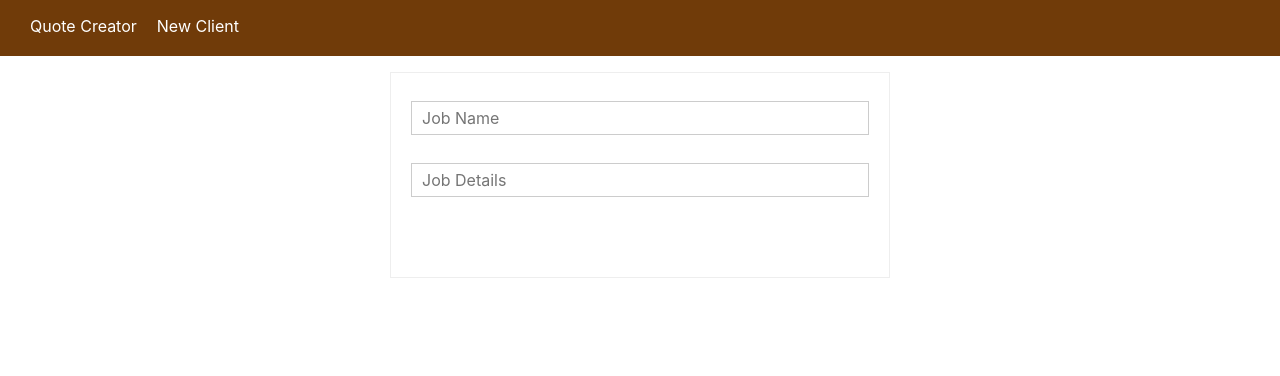
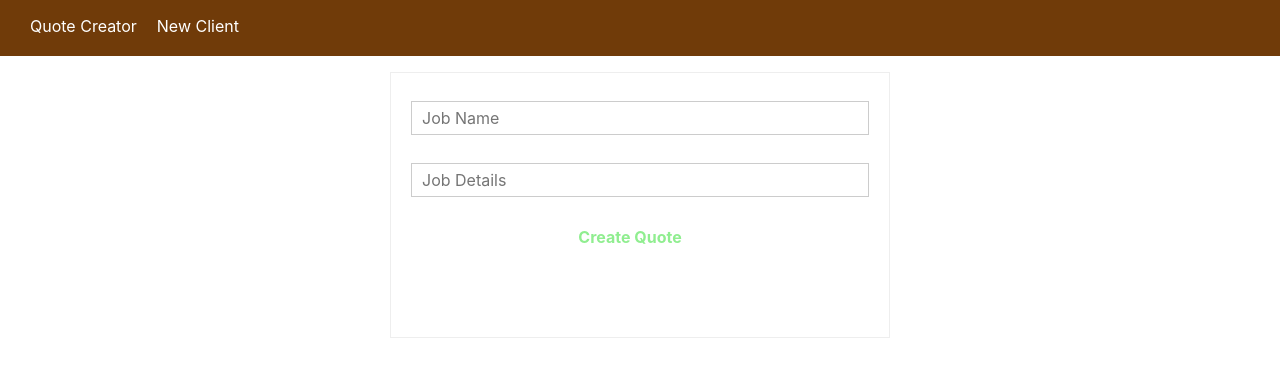
Before and after one commit to WillisMeow/quote, a React (Create React App) app: page /newquote in a window 1280 px wide. Shown: the top 376 px of the page. Built offline with nearby package versions, Linux system fonts and the light colour scheme.

Commit message:
added quoteSubmitHandler to NewQuote.js

```diff
--- a/src/containers/QuoteCreator/Client/Client.js
+++ b/src/containers/QuoteCreator/Client/Client.js
@@ -117,10 +117,8 @@ class Client extends Component {
         for (let formElementIdentifier in this.props.clientForm) {
             formData[formElementIdentifier] = this.props.clientForm[formElementIdentifier].value
         }
-        const clientData = {
-            client: formData
-        }
-        this.props.onSubmitQuote(clientData);
+        console.log(formData)
+        /* this.props.onSubmitQuote(clientData); */
         this.props.history.push("/newquote");
     }
 
--- a/src/containers/QuoteCreator/Quote/NewQuote.js
+++ b/src/containers/QuoteCreator/Quote/NewQuote.js
@@ -147,6 +147,19 @@ class NewQuote extends Component {
         this.props.onDeleteJob(filteredJobsArray);
     }
 
+    quoteSubmitHandler = (event) => {
+        event.preventDefault();
+        const formData = {};
+        for (let formElementIdentifier in this.props.clientForm) {
+            formData[formElementIdentifier] = this.props.clientForm[formElementIdentifier].value
+        }
+        let quoteData = {
+            client: formData,
+            jobs: this.props.jobsArray
+        }
+        this.props.onSubmitQuote(quoteData)
+    }
+
     render () {
         console.log(this.props.jobsArray)
         let jobs = [];
@@ -183,7 +196,7 @@ class NewQuote extends Component {
 
         let currentForm = (
             <>
-                <form>
+                <form onSubmit={this.quoteSubmitHandler}>
                     {jobElementArray.map((jobElement) => {
                         return (
                             <Input
@@ -200,6 +213,7 @@ class NewQuote extends Component {
 
                         )
                     })}
+                    <Button btnType="Success">Create Quote</Button>
                 </form>
                 <Button clicked={this.state.editingJob ? this.editExistingJobHandler : this.addNewJobHandler}>{this.state.editingJob ? 'Edit Job' : 'Add New'}</Button>
             </>
@@ -217,14 +231,17 @@ class NewQuote extends Component {
 
 const mapStateToProps = state => {
     return {
-        jobsArray: state.quote.jobs
+        jobsArray: state.quote.jobs,
+        clientForm: state.client.clientForm,
+        client: state.quote.client
     }
 }
 const mapDispatchToProps = dispatch => {
     return {
         onAddNewJob: (jobData) => dispatch(ActionCreators.addNewJob(jobData)),
         onDeleteJob: (jobsArray) => dispatch(ActionCreators.deleteJob(jobsArray)),
-        onEditJob: (index, jobElement) => dispatch(ActionCreators.editJob(index, jobElement))
+        onEditJob: (index, jobElement) => dispatch(ActionCreators.editJob(index, jobElement)),
+        onSubmitQuote: (quoteData) => dispatch(ActionCreators.submitQuote(quoteData))
     }
 }
 
```
